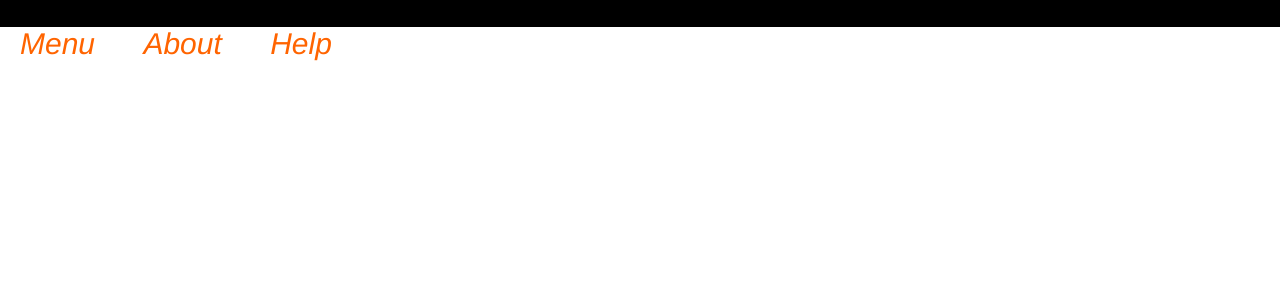
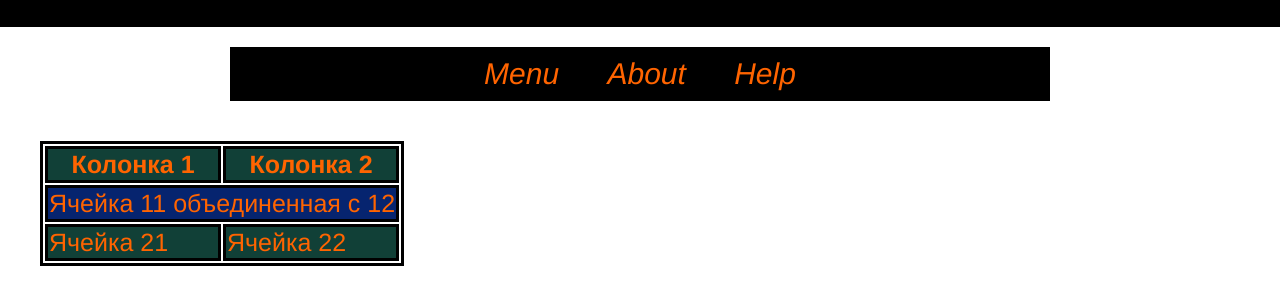
Before and after one commit to KoschavtcevDaniel/KoschavtcevDaniel.github.io, a plain HTML site: page index.html in a window 1280 px wide. Shown: the part 113-418 px from the top of the page. Drawn offline with Linux system fonts and the light colour scheme; files whose address does not match are found by name.

Commit message:
Update index.html

```diff
--- a/index.html
+++ b/index.html
@@ -4,9 +4,22 @@
 <img class = "imagine" src="image.png" alt="Описание" />
 </header>
 
-<div class = "header2">
+<nav class = "nav">
     <a class = "href" href = "file:///C://.vscode/project/index.html"> Menu </a>
     <a class = "href" href = "file:///C://.vscode/project/index.html"> About </a>
     <a class = "href" href = "file:///C://.vscode/project/index.html"> Help </a>
-</div>
+</nav>
+<table class = "table">
+<tr>
+    <th class = "elemnch">Колонка 1</th>
+    <th class = "elemnch">Колонка 2</th>
+  </tr>
+  <tr>
+    <td class = "elemch" colspan="2">Ячейка 11 объединенная с 12</td>
+  </tr>
+  <tr>
+    <td class = "elemnch">Ячейка 21</td>
+    <td class = "elemnch">Ячейка 22</td>
+  </tr>
+</table>
 </body>
```
